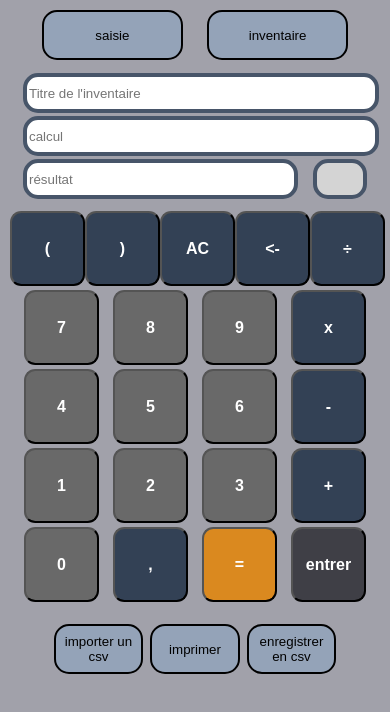
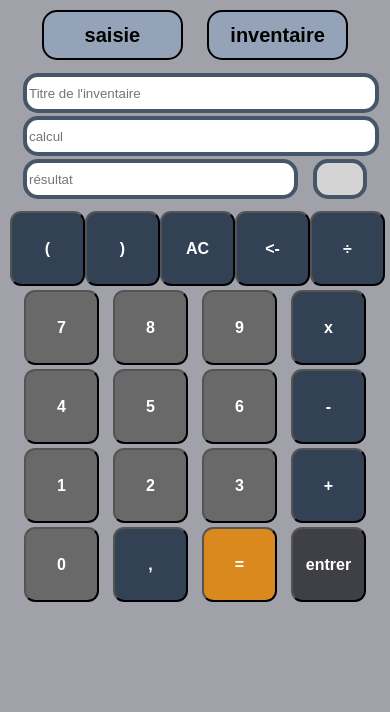
Before and after one commit to Raiden0611/eval_saisi_incentaire, an Angular app: page / in a window 390 px wide. Shown: the top 712 px of the page. Built offline with nearby package versions, Linux system fonts and the light colour scheme.

Commit message:
rajout du changement de page sur mobile

```diff
--- a/src/app/app.component.css
+++ b/src/app/app.component.css
@@ -1,16 +1,25 @@
-/* .visible {
+.visible {
     display: flex;
 }
 
 .hidden {
     display: none;
-} */
+}
 
 .calculette {
     display: flex;
     align-items: center;
     justify-content: center;
     flex-direction: column;
+}
+
+.inventaire {
+    display: none;
+    align-items: center;
+    justify-content: center;
+    flex-direction: column;
+    width: 100%;
+    height: 100%;
 }
 
 .topCalculette {
@@ -71,6 +80,8 @@
     border-radius: 15px;
     width: 40%;
     height: 50px;
+    font-weight: bold;
+    font-size: 20px;
 }
 
 .button:hover {
@@ -127,14 +138,7 @@
     color: #fff;
 }
 
-.inventaire {
-    display: flex;
-    align-items: center;
-    justify-content: center;
-    flex-direction: column;
-    width: 100%;
-    height: 100%;
-}
+
 
 
 table {
@@ -179,7 +183,9 @@ th {
     padding: 5px;
 }
 
-.titreInventaire {}
+.titreInventaire {
+    font-weight: bold;
+}
 
 .valeurInventaire {
     margin-left: auto;
@@ -228,6 +234,7 @@ th {
     .inventaire,
     .calculette {
         width: 50%;
+        display: flex;
     }
 
     .inputCalculette {
@@ -268,6 +275,7 @@ th {
     .inventaire,
     .calculette {
         width: 50%;
+        display: flex;
     }
 
     .inputCalculette {
--- a/src/app/app.component.html
+++ b/src/app/app.component.html
@@ -1,6 +1,6 @@
 <div class="buttonNav">
-  <button class="button">saisie </button><!-- (click)="toggleSaisie()" -->
-  <button class="button">inventaire </button><!-- (click)="toggleInventaire()" -->
+  <button class="button" (click)="toggleSaisie()">saisie </button><!-- (click)="toggleSaisie()" -->
+  <button class="button" (click)="toggleInventaire()">inventaire </button><!-- (click)="toggleInventaire()" -->
 </div>
 
 <div class="page">
--- a/src/app/app.component.ts
+++ b/src/app/app.component.ts
@@ -27,27 +27,23 @@ export class AppComponent {
   selectedUnit: string = '';
   dataRows: any[] = [];
 
-  /* toggleSaisie() {
-    const calculetteElement = document.querySelector('.calculette');
-    const inventaireElement = document.querySelector('.inventaire');
+  toggleSaisie() {
+    const calculetteElement = document.querySelector('.calculette') as HTMLElement;
+    const inventaireElement = document.querySelector('.inventaire') as HTMLElement;
     if (calculetteElement && inventaireElement) {
-      calculetteElement.classList.remove('visible');
-      calculetteElement.classList.add('hidden');
-      inventaireElement.classList.remove('hidden');
-      inventaireElement.classList.add('visible');
+      calculetteElement.style.display = 'flex';
+      inventaireElement.style.display = 'none';
     }
   }
 
   toggleInventaire() {
-    const calculetteElement = document.querySelector('.calculette');
-    const inventaireElement = document.querySelector('.inventaire');
+    const calculetteElement = document.querySelector('.calculette') as HTMLElement;
+    const inventaireElement = document.querySelector('.inventaire') as HTMLElement;
     if (calculetteElement && inventaireElement) {
-      calculetteElement.classList.remove('visible');
-      calculetteElement.classList.add('hidden');
-      inventaireElement.classList.remove('hidden');
-      inventaireElement.classList.add('visible');
+      calculetteElement.style.display = 'none';
+      inventaireElement.style.display = 'flex';
     }
-  } */
+  }
 
 
   updateInput(value: string) {
```
